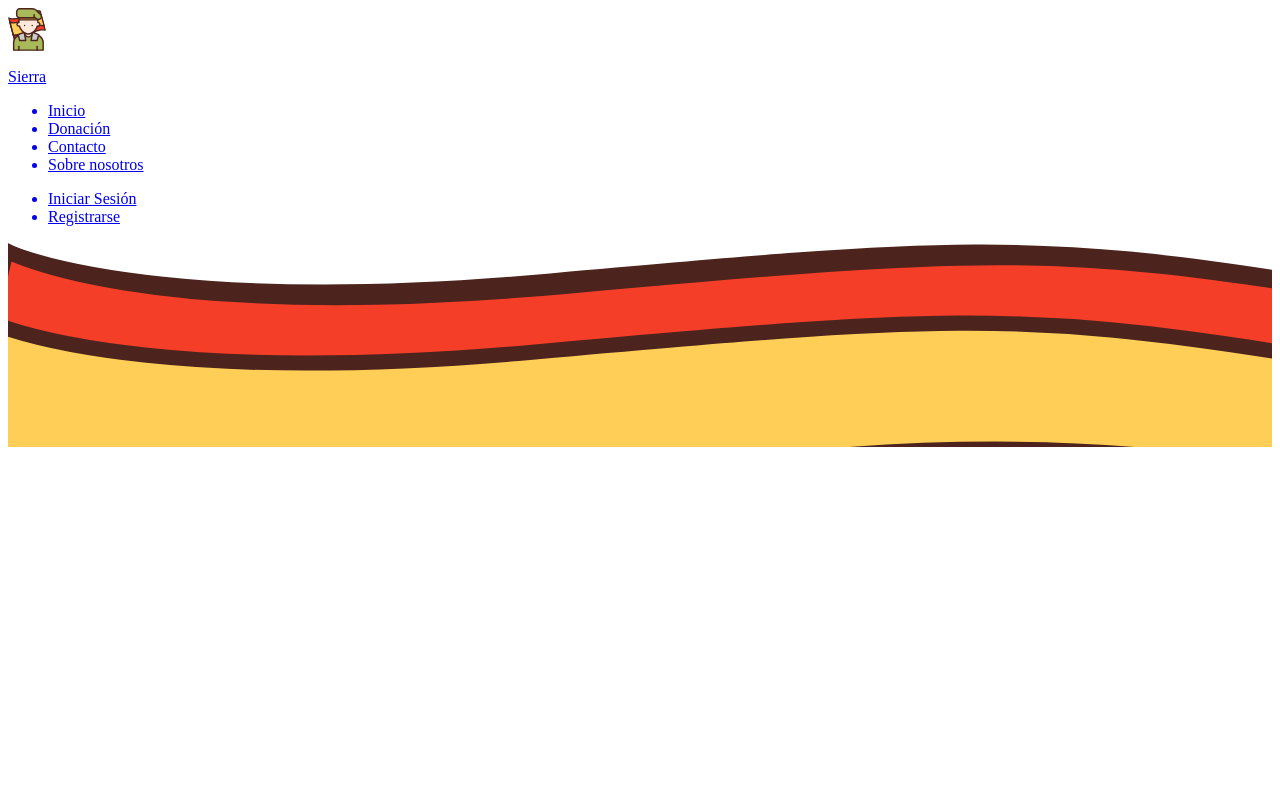
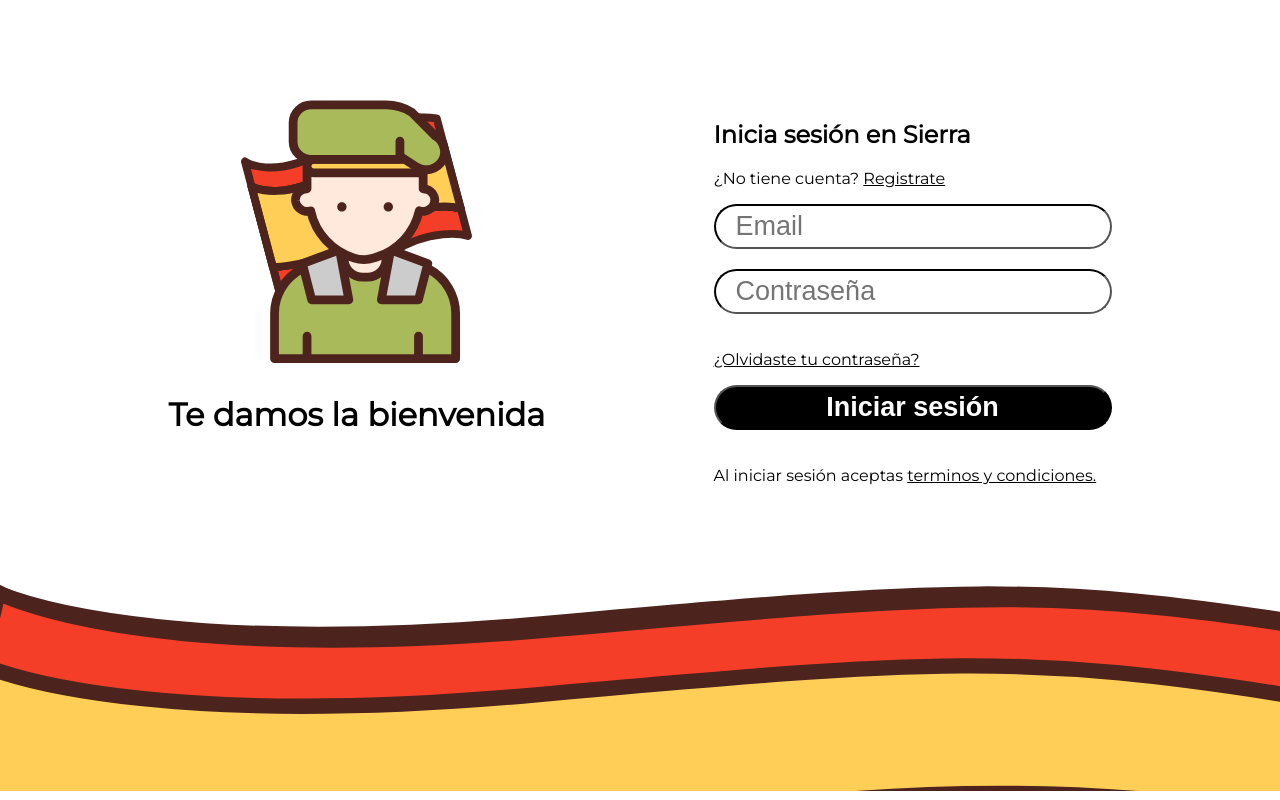
Before and after one commit to Geronimo-Basso/sierra, a PHP site: page /sign-up.php in a window 1280 px wide. Run offline with PHP 8.4, Linux system fonts and the light colour scheme.

```diff
--- a/sign-up.php
+++ b/sign-up.php
@@ -1,3 +1,26 @@
-<?php require 'includes/header.php'; ?>
-
+<!DOCTYPE html>
+<html lang="en">
+<head>
+    <?php require 'head.php'?>
+</head>
+<body>
+<div class="login-in-flexbox-main-content">
+    <div class="login-in-flexbox-item-1">
+        <img style='height: 270px' src="assets/images/logo-header.svg">
+        <h1>Te damos la bienvenida</h1>
+    </div>
+    <div class="login-in-flexbox-item-2">
+        <h2>Inicia sesión en Sierra</h2>
+        <p>¿No tiene cuenta? <a> <u>Registrate</u> </a></p>
+        <form class="login-in-form">
+            <input type="text" id="email" name="email" placeholder="Email"><br>
+            <input type="password" id="password" name="password" placeholder="Contraseña"><br>
+            <p><a><u>¿Olvidaste tu contraseña?</u> </a></p>
+            <input type="submit" value="Iniciar sesión">
+            <p>Al iniciar sesión aceptas <a> <u>terminos y condiciones.</u> </a></p>
+        </form>
+    </div>
+</div>
 <?php require 'includes/footer.php'; ?>
+</body>
+</html>
```
Also changed, not shown: assets/style/style.css (+8 -10 lines).
